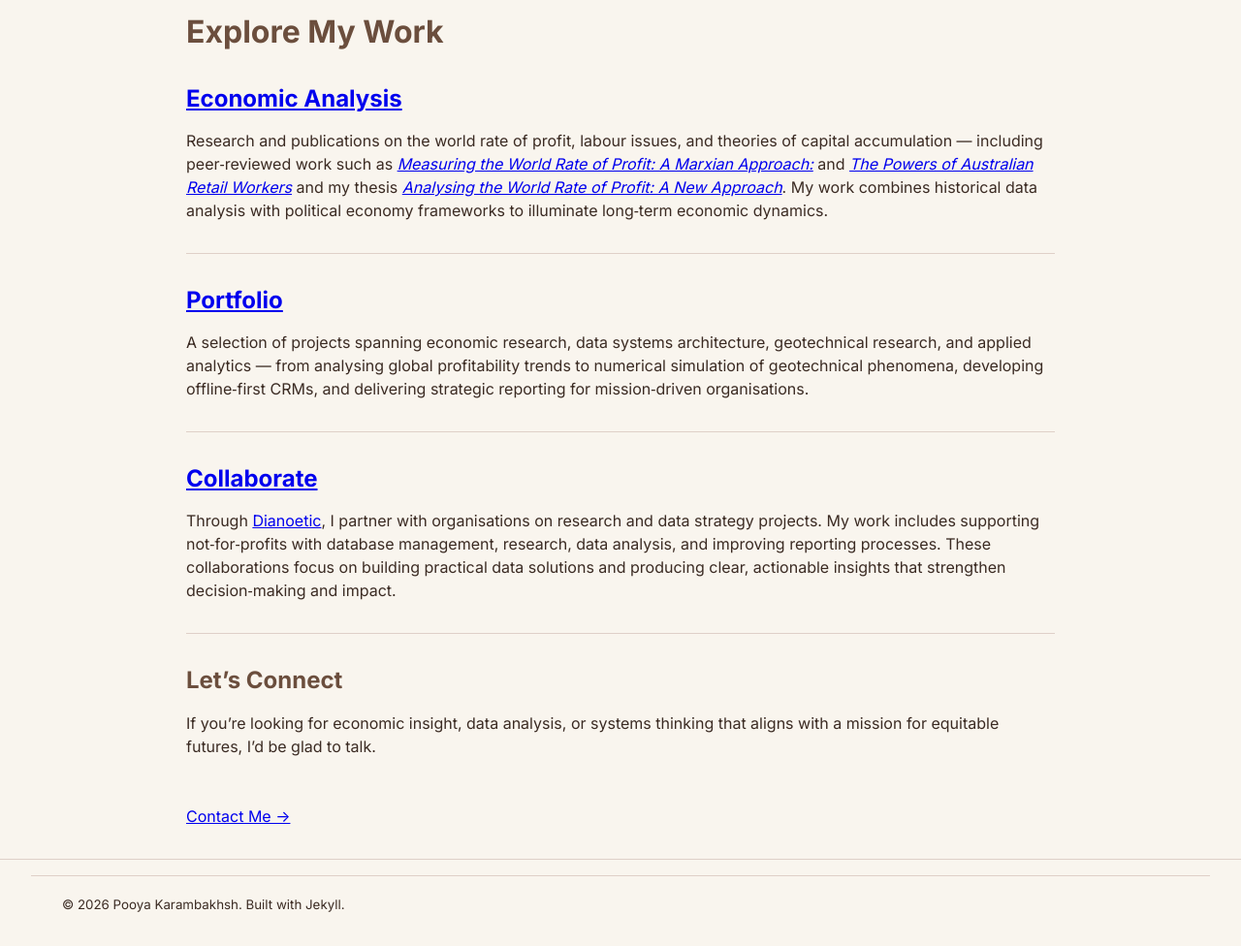
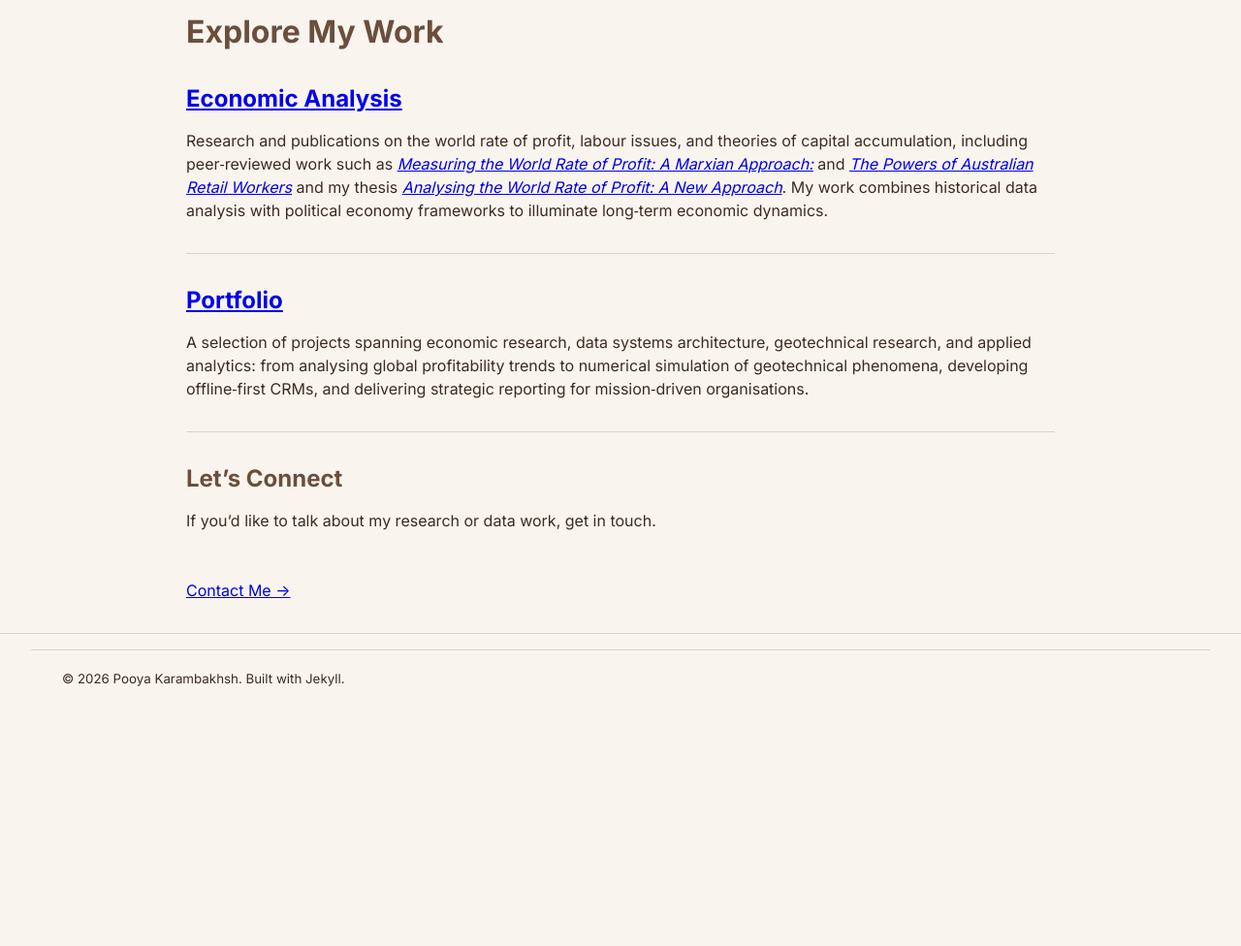
Before and after one commit to pooya-karambakhsh/pooya-karambakhsh.github.io, a Jekyll site: the page built from index.md, in a window 1280 px wide and 1400 px high, scrolled down 176 px. Shown: the part 424-1400 px from the top of the window at 97% size. Built offline with Jekyll 4.4.1, drawn with Linux system fonts in a browser that asks for light colours; after the commit the page ends 1343 px from its top, so only the background shows below that.

Commit message:
Updated home and removed unnecessary

```diff
--- a/index.md
+++ b/index.md
@@ -26,22 +26,17 @@ description: Political economist and data specialist in Sydney. Research on prof
 # Explore My Work
 
 ## [Economic Analysis](/economic)
-Research and publications on the world rate of profit, labour issues, and theories of capital accumulation — including peer‑reviewed work such as [*Measuring the World Rate of Profit: A Marxian Approach:*](https://doi.org/10.1177/04866134261420879) and [*The Powers of Australian Retail Workers*](https://doi.org/10.15173/glj.v11i2.4076) and my thesis [*Analysing the World Rate of Profit: A New Approach*](https://hdl.handle.net/2123/33517). My work combines historical data analysis with political economy frameworks to illuminate long‑term economic dynamics.
+Research and publications on the world rate of profit, labour issues, and theories of capital accumulation, including peer‑reviewed work such as [*Measuring the World Rate of Profit: A Marxian Approach:*](https://doi.org/10.1177/04866134261420879) and [*The Powers of Australian Retail Workers*](https://doi.org/10.15173/glj.v11i2.4076) and my thesis [*Analysing the World Rate of Profit: A New Approach*](https://hdl.handle.net/2123/33517). My work combines historical data analysis with political economy frameworks to illuminate long‑term economic dynamics.
 
 ---
 
 ## [Portfolio](/portfolio)
-A selection of projects spanning economic research, data systems architecture, geotechnical research, and applied analytics — from analysing global profitability trends to numerical simulation of geotechnical phenomena, developing offline‑first CRMs, and delivering strategic reporting for mission‑driven organisations.
-
----
-
-## [Collaborate](/collaborate)
-Through [Dianoetic](https://www.dianoetic.com.au), I partner with organisations on research and data strategy projects. My work includes supporting not‑for‑profits with database management, research, data analysis, and improving reporting processes. These collaborations focus on building practical data solutions and producing clear, actionable insights that strengthen decision‑making and impact.
+A selection of projects spanning economic research, data systems architecture, geotechnical research, and applied analytics: from analysing global profitability trends to numerical simulation of geotechnical phenomena, developing offline‑first CRMs, and delivering strategic reporting for mission‑driven organisations.
 
 ---
 
 ## Let’s Connect
-If you’re looking for economic insight, data analysis, or systems thinking that aligns with a mission for equitable futures, I’d be glad to talk.
+If you'd like to talk about my research or data work, get in touch.
 
 <br><br>
 <a href="/contact">Contact Me →</a>
```
